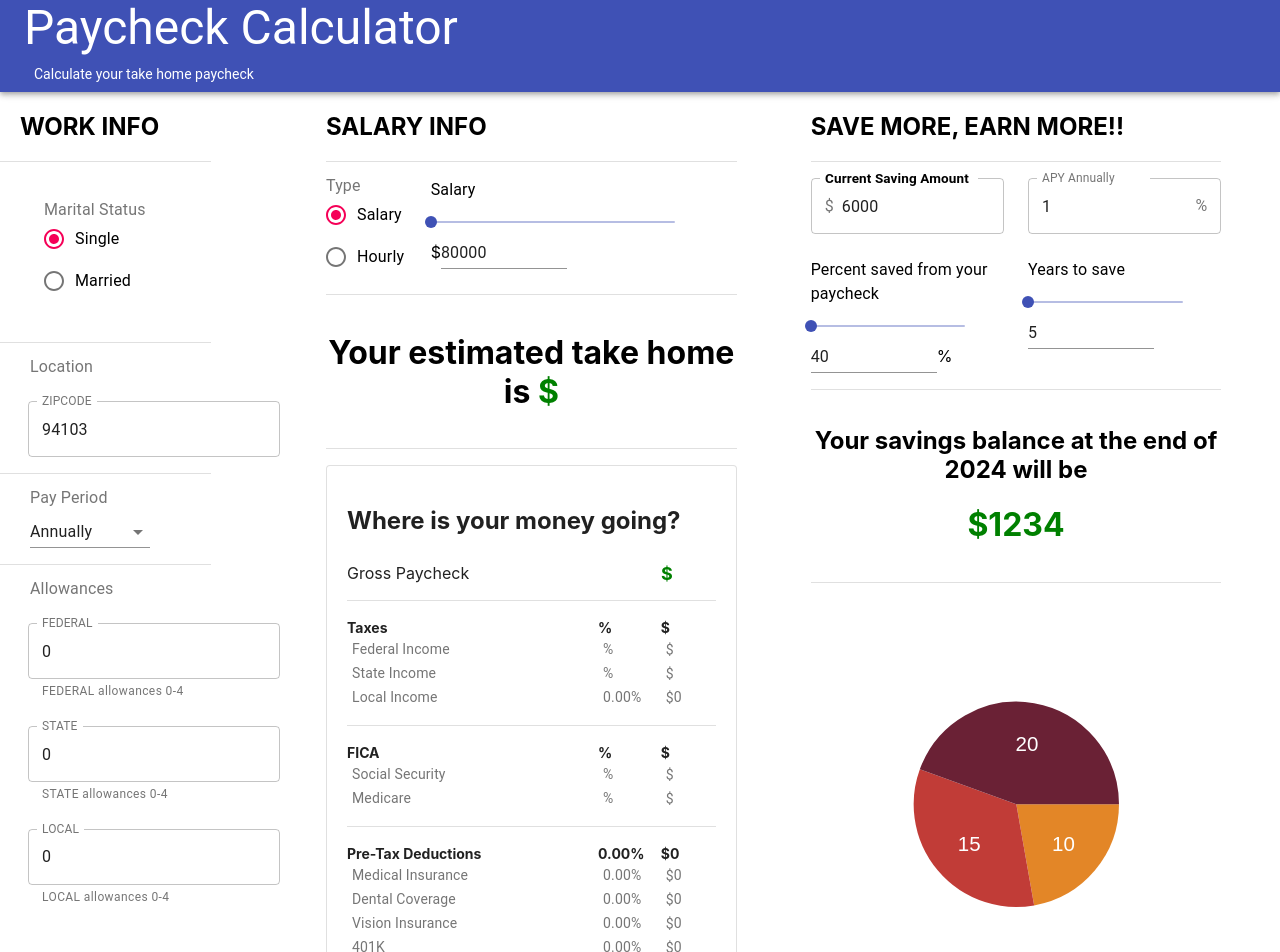
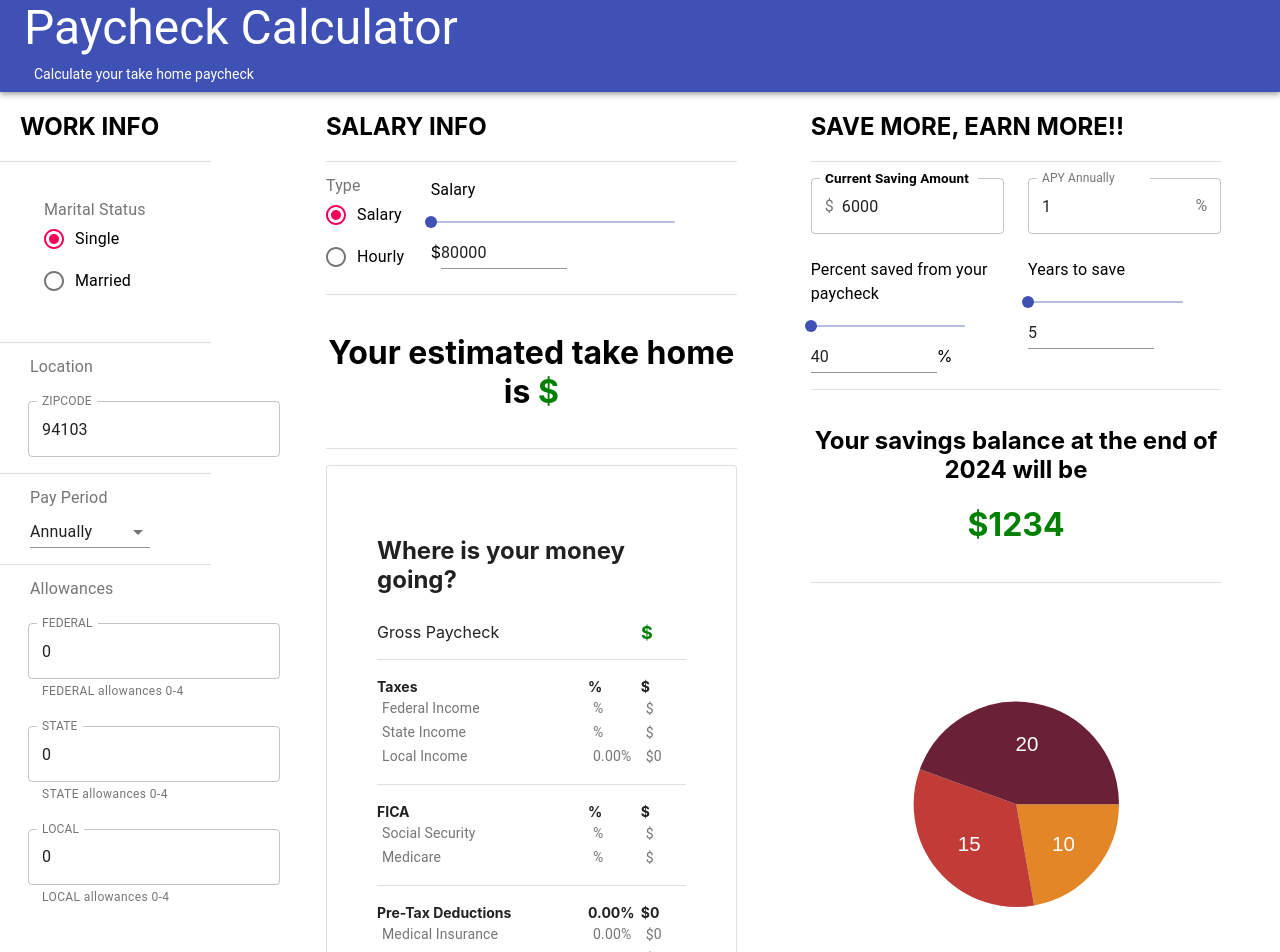
Before and after one commit to danthingu/paycheck_calculator_react, a React (Create React App) app: page / in a window 1280 px wide. Shown: the top 952 px of the page. Built offline with nearby package versions, Linux system fonts and the light colour scheme; no server answers.

Commit message:
update padding px

```diff
--- a/src/component/RightPanel.js
+++ b/src/component/RightPanel.js
@@ -117,7 +117,7 @@ export default function RadioButtonsGroup() {
         </div>
         <Divider className={classes.divider} />
         <div className={classes.root}>
-            <Paper variant="outlined" style={{padding: 20}}>
+            <Paper variant="outlined" style={{padding: 50}}>
 
                 {/* TAXES */}
                 <Grid container spacing={1}>
```
